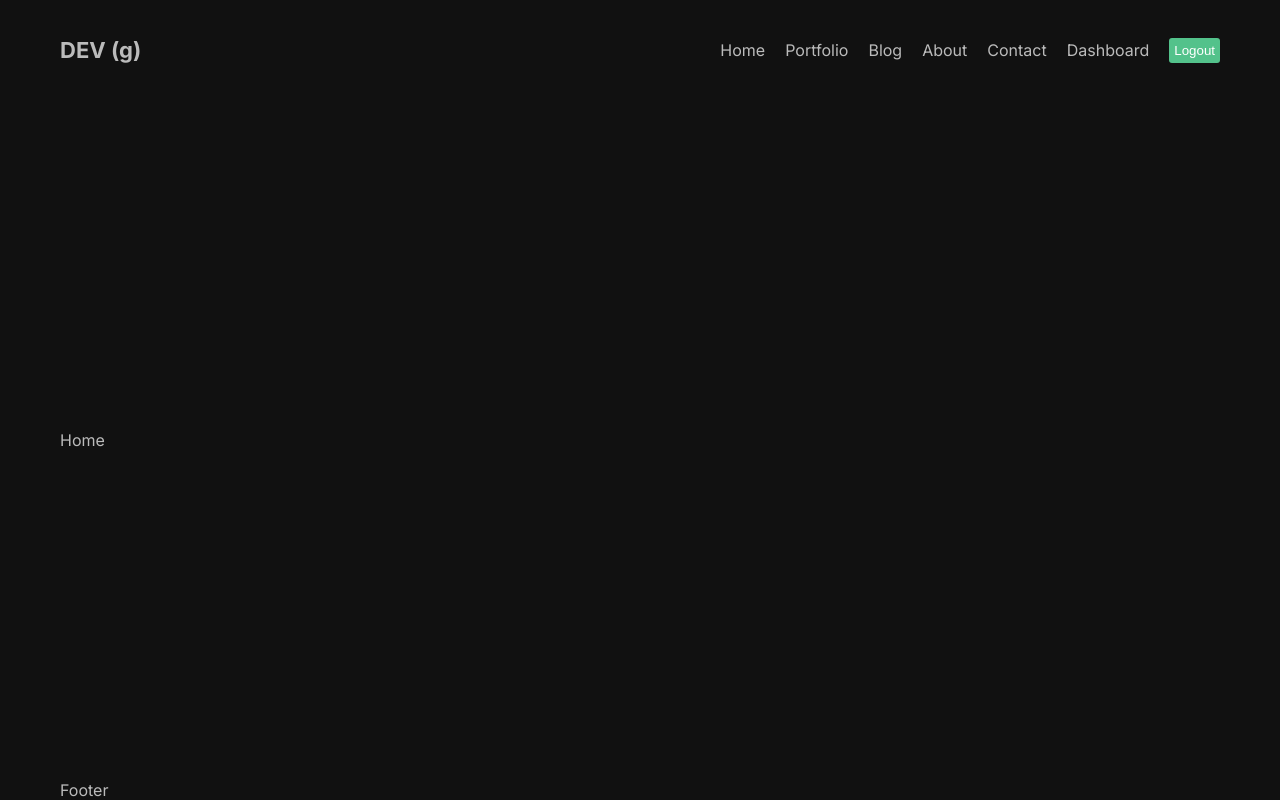
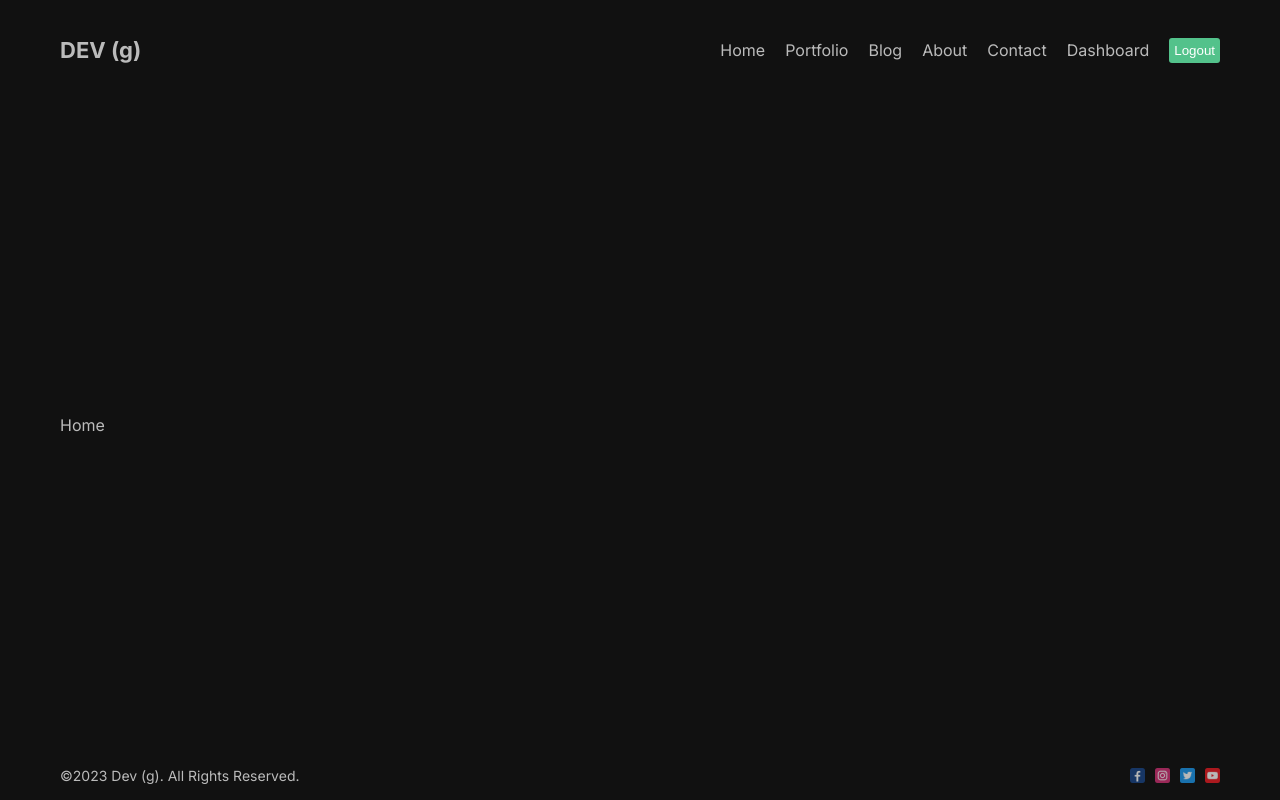
Before and after one commit to gavutham/nextjs, a Next.js app: page / in a window 1280 px wide. Built offline with nearby package versions, Linux system fonts and the light colour scheme.

Commit message:
footer design

```diff
--- a/src/components/Footer/Footer.jsx
+++ b/src/components/Footer/Footer.jsx
@@ -1,5 +1,42 @@
+import Image from "next/image";
+import styles from "./footer.module.css";
+
 const Footer = () => {
-  return <div>Footer</div>;
+  return (
+    <div className={styles.container}>
+      <div>©2023 Dev (g). All Rights Reserved.</div>
+      <div className={styles.social}>
+        <Image
+          className={styles.icon}
+          src="/1.png"
+          alt="Dev (g)"
+          width={15}
+          height={15}
+        />
+        <Image
+          className={styles.icon}
+          src="/2.png"
+          alt="Dev (g)"
+          width={15}
+          height={15}
+        />
+        <Image
+          className={styles.icon}
+          src="/3.png"
+          alt="Dev (g)"
+          width={15}
+          height={15}
+        />
+        <Image
+          className={styles.icon}
+          src="/4.png"
+          alt="Dev (g)"
+          width={15}
+          height={15}
+        />
+      </div>
+    </div>
+  );
 };
 
 export default Footer;
--- /dev/null
+++ b/src/components/Footer/footer.module.css
@@ -0,0 +1,18 @@
+.container {
+  height: 50px;
+  display: flex;
+  align-items: center;
+  justify-content: space-between;
+  font-size: 14px;
+}
+
+.social {
+  display: flex;
+  align-items: center;
+  gap: 10px;
+}
+
+.icon {
+  opacity: 0.7;
+  cursor: pointer;
+}
```
